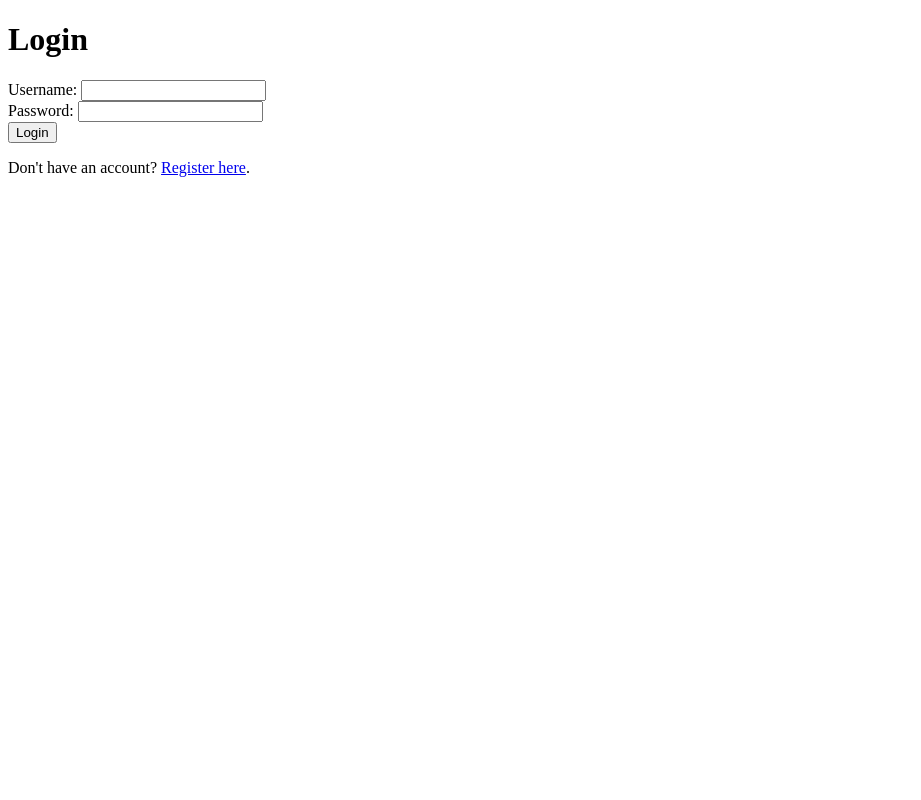
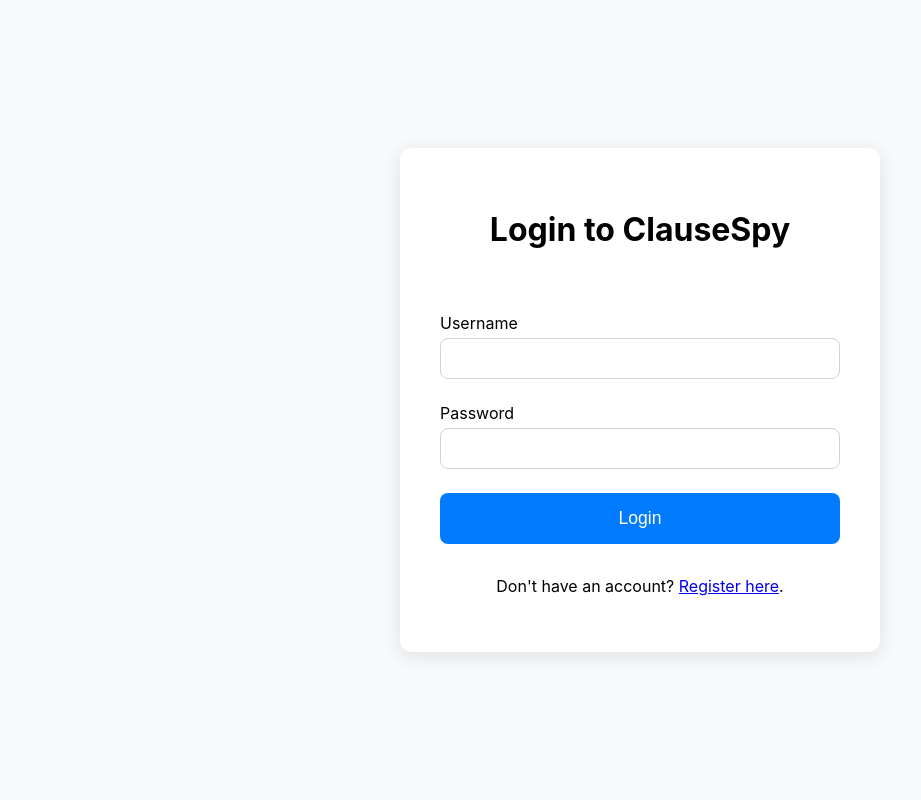
Before and after one commit to clausespy/clausespyv2, a Flask app: page /login in a window 1280 px wide. Shown: the whole page, without its empty margins (0-921 px from the left). Run offline with Flask 3, Linux system fonts and the light colour scheme.

Commit message:
Update login.html

```diff
--- a/templates/login.html
+++ b/templates/login.html
@@ -2,23 +2,44 @@
 <html lang="en">
 <head>
     <meta charset="UTF-8">
-    <title>Login</title>
+    <title>Login - ClauseSpy</title>
+    <!-- Add your CSS styles here or link to a stylesheet -->
+    <style>
+        /* Using similar styles for consistency */
+        body { font-family: -apple-system, BlinkMacSystemFont, "Segoe UI", Roboto, Helvetica, Arial, sans-serif; background-color: #f8f9fa; display: flex; justify-content: center; align-items: center; height: 100vh; margin: 0; }
+        .form-container { background: white; padding: 40px; border-radius: 12px; box-shadow: 0 4px 20px rgba(0,0,0,0.1); width: 100%; max-width: 400px; text-align: center; }
+        h1 { margin-bottom: 2em; }
+        .form-group { margin-bottom: 1.5em; text-align: left; }
+        label { display: block; margin-bottom: 5px; }
+        input { width: 100%; padding: 12px; border: 1px solid #ced4da; border-radius: 8px; box-sizing: border-box; }
+        button { width: 100%; padding: 15px; background-color: #007bff; color: white; border: none; border-radius: 8px; font-size: 1.1em; cursor: pointer; }
+        .flash-message { padding: 1em; margin-bottom: 1em; background-color: #f8d7da; color: #721c24; border: 1px solid #f5c6cb; border-radius: 8px; }
+    </style>
 </head>
 <body>
-    <h1>Login</h1>
-    <form action="{{ url_for('login') }}" method="post">
-        <div>
-            <label for="username">Username:</label>
+    <div class="form-container">
+        <h1>Login to ClauseSpy</h1>
+
+        {% with messages = get_flashed_messages() %}
+            {% if messages %}
+                <div class="flash-message">
+                    {{ messages[0] }}
+                </div>
+            {% endif %}
+        {% endwith %}
+
+        <form method="post">
+            <div class="form-group">
+                <label for="username">Username</label>
                 <input type="text" id="username" name="username" required>
             </div>
-        <div>
-            <label for="password">Password:</label>
+            <div class="form-group">
+                <label for="password">Password</label>
                 <input type="password" id="password" name="password" required>
             </div>
             <button type="submit">Login</button>
         </form>
-    <p>
-        Don't have an account? <a href="{{ url_for('register') }}">Register here</a>.
-    </p>
+        <p style="margin-top: 2em;">Don't have an account? <a href="{{ url_for('register') }}">Register here</a>.</p>
+    </div>
 </body>
 </html>
```
Lines whose indentation alone changed are shown as unchanged.
